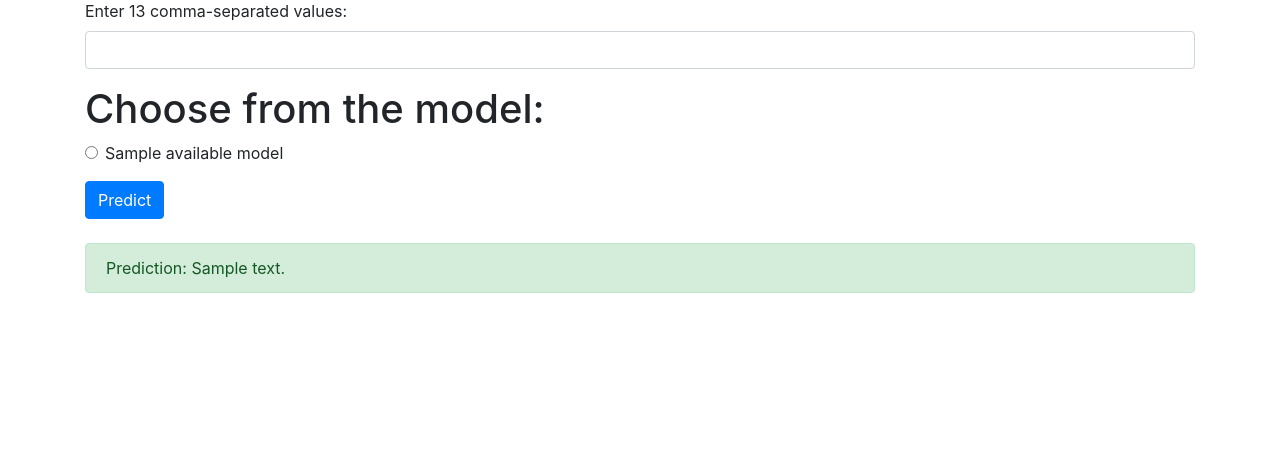
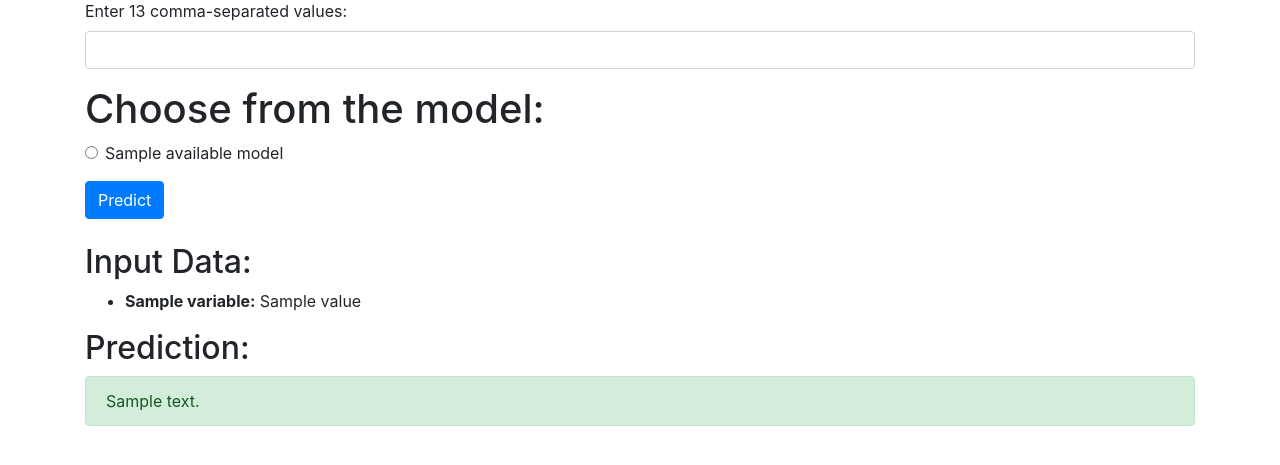
Before and after one commit to nakulpadalkar/flask-app-for-class, a Flask app: template app/templates/index.html in a window 1280 px wide. Shown: the part 121-586 px from the top of the page. Run offline with Flask 2, Linux system fonts and the light colour scheme; the template is opened without the code that fills it: most values are stand-ins (such as "Sample title", 1, 10 or a date in 2020); some libraries are stand-ins or nearby versions.

Commit message:
added input display

```diff
--- a/app/app.py
+++ b/app/app.py
@@ -21,6 +21,8 @@ available_models = ['lr', 'Ridge', 'Lasso', 'Tree', 'Random Forest', 'Bagging',
 @app.route("/", methods=['GET', 'POST'])
 def hello_world():
     prediction_text = None  # Initialize the variable to store prediction text
+    input_data = None  # Initialize the variable to store input data
+
     if request.method == 'GET':
         print("GET request received")
         return render_template("index.html", available_models=available_models)
@@ -43,6 +45,8 @@ def hello_world():
                 print("Input data is in the correct format")
                 feature_names = ['crim', 'zn', 'indus', 'chas', 'nox', 'rm', 'age', 'dis', 'rad', 'tax', 'ptratio', 'b', 'lstat']
                 input_df = pd.DataFrame(np_arr, columns=feature_names)
+                input_data = input_df.to_dict(orient='records')[0]  # Convert input data to a dictionary
+
                 prediction = model.predict(input_df)
 
                 # Convert prediction to text and format it to display
@@ -58,7 +62,7 @@ def hello_world():
             print(f"Error: {str(e)}")
             return redirect(url_for('error_page'))
 
-    return render_template("index.html", prediction_text=prediction_text)
+    return render_template("index.html", prediction_text=prediction_text, input_data=input_data)
 
 @app.route("/error")
 def error_page():
--- a/app/templates/index.html
+++ b/app/templates/index.html
@@ -31,8 +31,18 @@
             <button type="submit" class="btn btn-primary">Predict</button>
         </form>
         <div class="mt-4">
+            {% if input_data %}
+                <h2>Input Data:</h2>
+                <ul>
+                    {% for variable, value in input_data.items() %}
+                    <li><strong>{{ variable }}:</strong> {{ value }}</li>
+                    {% endfor %}
+                </ul>
+            {% endif %}
+
             {% if prediction_text %}
-                <p class="alert alert-success">Prediction: {{ prediction_text }}</p>
+                <h2>Prediction:</h2>
+                <p class="alert alert-success">{{ prediction_text }}</p>
             {% endif %}
         </div>
     </div>
```
